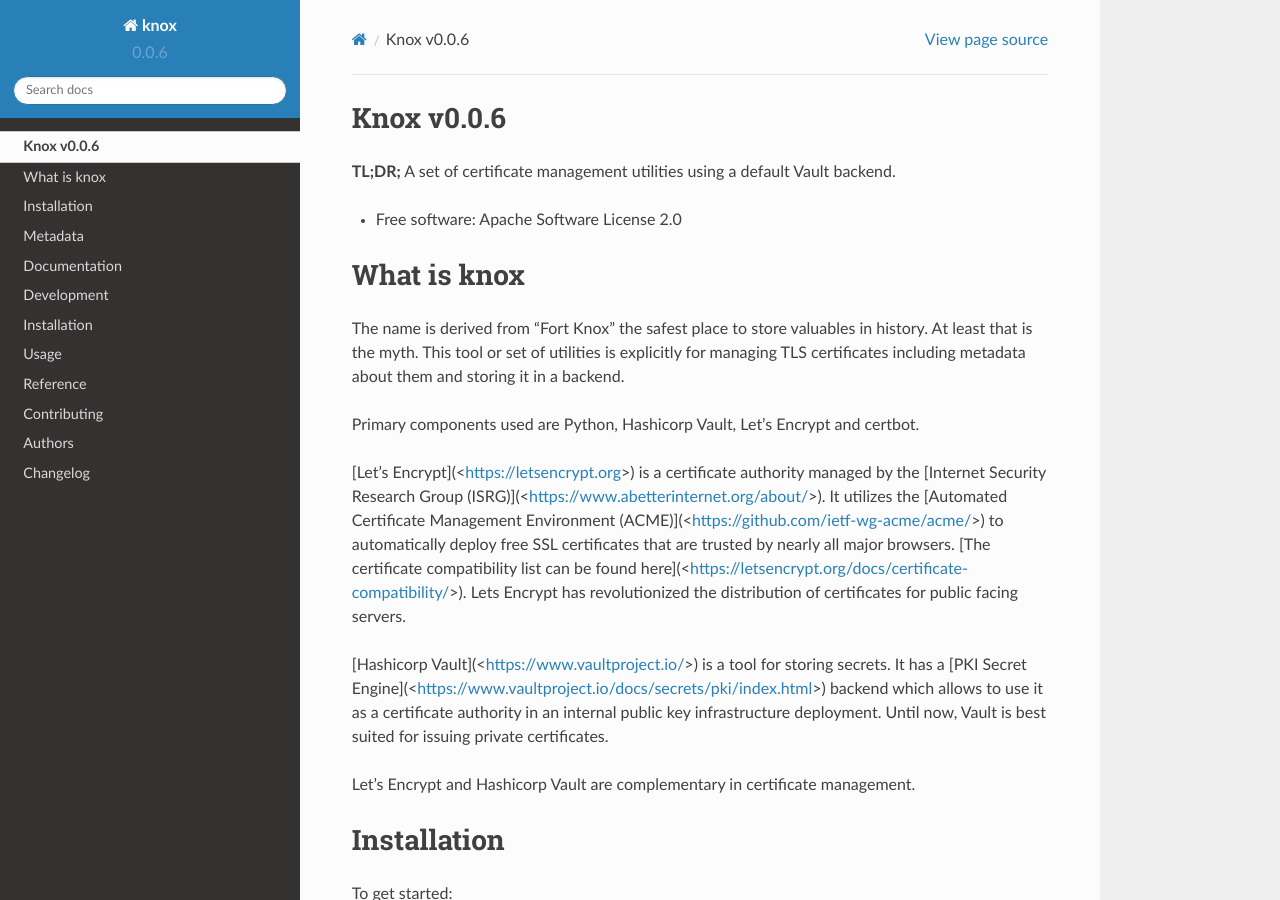
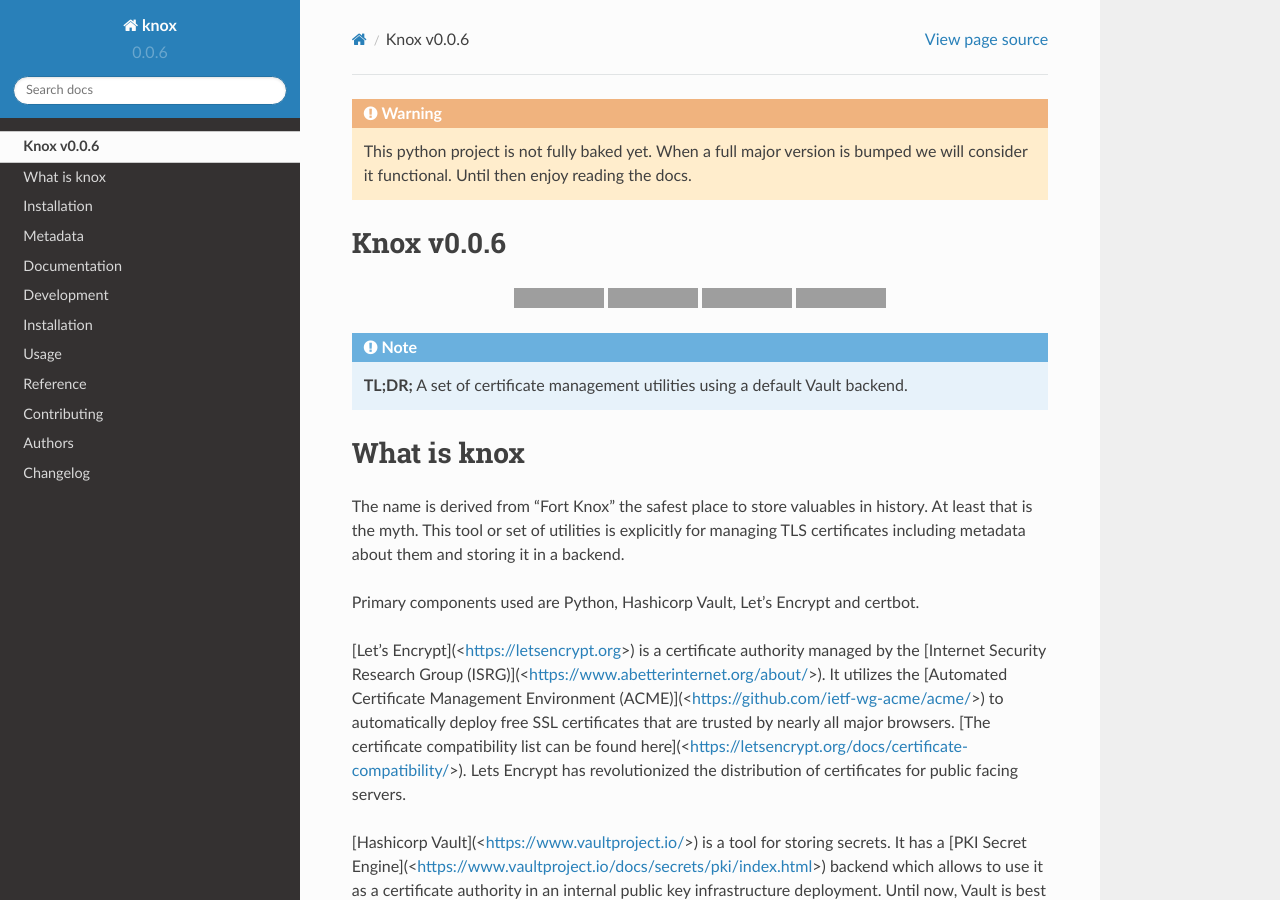
Before and after one commit to 8x8Cloud/knox, a Sphinx documentation site: the page built from docs/readme.rst, in a window 1280 px wide and 900 px high. Built offline with Sphinx 7.4.7 and the Read the Docs theme 2.0.0, drawn with Linux system fonts in a browser that asks for light colours; grey boxes are pictures that could not be loaded.

Commit message:
[vault-engine] - updated LICENSE to format Github recognizes - more vault ojbect documentation - added badges

```diff
--- a/README.md
+++ b/README.md
@@ -1,10 +1,30 @@
 
 Knox v0.0.6
 ===========
+.. start-badges
+.. raw:: html
 
-**TL;DR;** A set of certificate management utilities using a default Vault backend.
+    <p align="center">
+        <!--
+        <a href="https://pypi.python.org/pypi/knox"><img alt="Pypi version" src="https://img.shields.io/pypi/v/knox.svg"></a>
+        -->
+        <a href="https://pypi.python.org/pypi/knox"><img alt="Python versions" src="https://img.shields.io/badge/python-3.5%2B%20%7C%20PyPy-blue.svg"></a>
+        <a href="https://knox.readthedocs.io/en/stable/index.html"><img alt="Documentation" src="https://img.shields.io/readthedocs/knox.svg"></a>
+        <a href="https://travis-ci.org/8x8Cloud/knox"><img alt="Build status" src="https://img.shields.io/travis/8x8Cloud/knox/develop.svg"></a>
+        <!--
+        <a href="https://codecov.io/gh/8x8Cloud/knox/branch/master"><img alt="Coverage" src="https://img.shields.io/codecov/c/github/8x8Cloud/knox/master.svg"></a>
+        <a href="https://www.codacy.com/app/delgan-py/knox/dashboard"><img alt="Code quality" src="https://img.shields.io/codacy/grade/4d97edb1bb734a0d9a684a700a84f555.svg"></a>
+        -->
+        <a href="https://github.com/8x8Cloud/knox/blob/master/LICENSE"><img alt="License" src="https://img.shields.io/github/license/8x8Cloud/knox.svg"></a>
+    </p>
+.. end-badges
 
-* Free software: Apache Software License 2.0
+
+
+.. note::
+
+    **TL;DR;** A set of certificate management utilities using a default Vault backend.
+
 
 What is knox
 ============
--- a/docs/readme.rst
+++ b/docs/readme.rst
@@ -1,3 +1,7 @@
+.. warning::
+
+    This python project is not fully baked yet. When a full major version is bumped we will consider it functional. Until then enjoy reading the docs.
+
 .. include:: ../README.md
 
 Note, to combine the coverage data from all the tox environments run:
--- a/docs/reference/knox.config.rst
+++ b/docs/reference/knox.config.rst
@@ -8,6 +8,5 @@ knox.config
     :show-inheritance:
     :members:
     :private-members:
-    :special-members:
     :inherited-members:
     :undoc-members:
```
Also changed, not shown: docs/reference/knox.backend.rst (+7 -0 lines), 4 other files.
